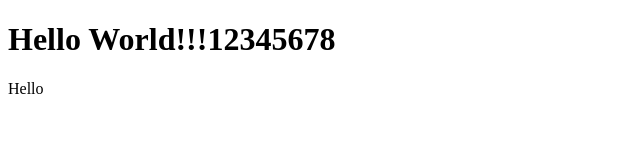
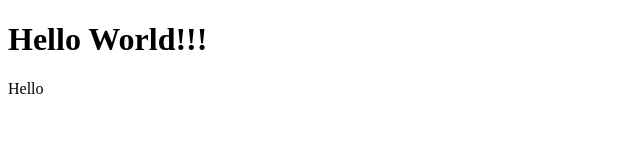
Before and after one commit to Jellypassion/JS-Practice, a plain HTML site: page index.html in a window 1280 px wide. Shown: the whole page, without its empty margins (0-640 px from the left). Drawn offline with Linux system fonts and the light colour scheme.

Commit message:
changed heading in index.html

```diff
--- a/index.html
+++ b/index.html
@@ -6,7 +6,7 @@
     <title>Document</title>
   </head>
   <body>
-    <h1>Hello World!!!12345678</h1>
+    <h1>Hello World!!!</h1>
     Hello
     <img src="" alt="" />
   </body>
```
